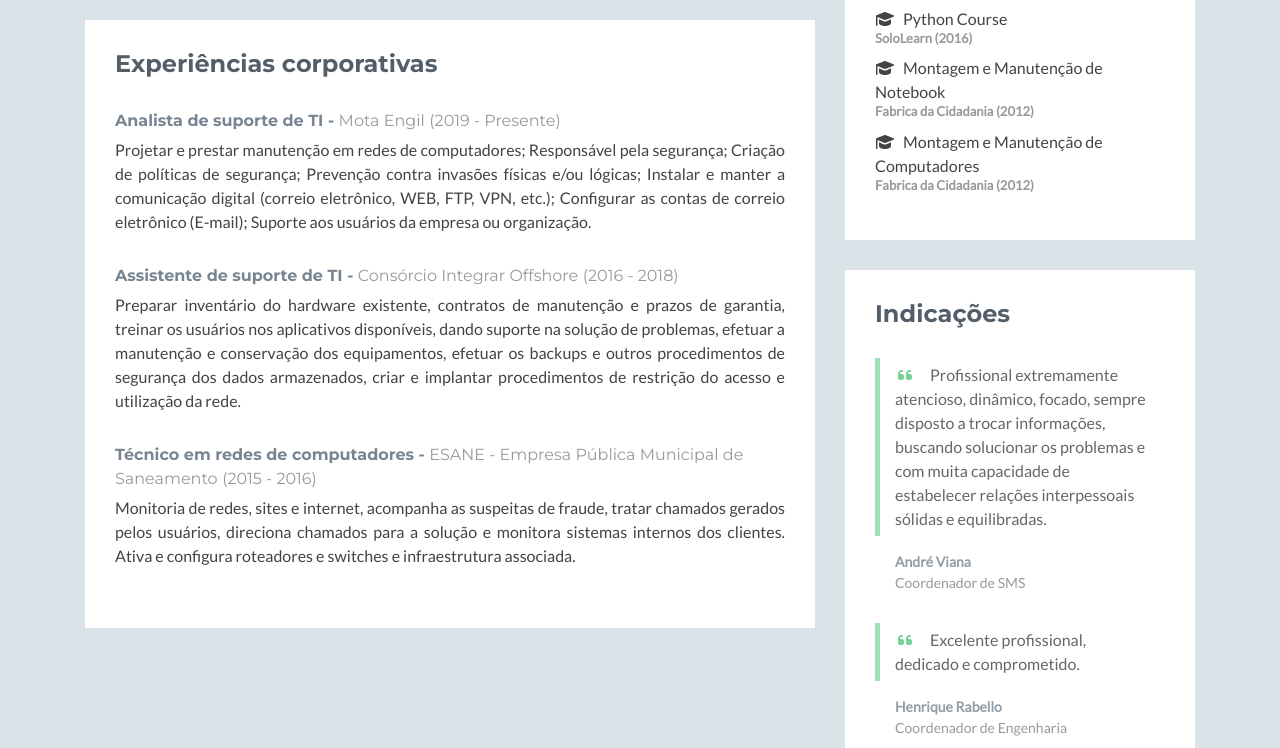
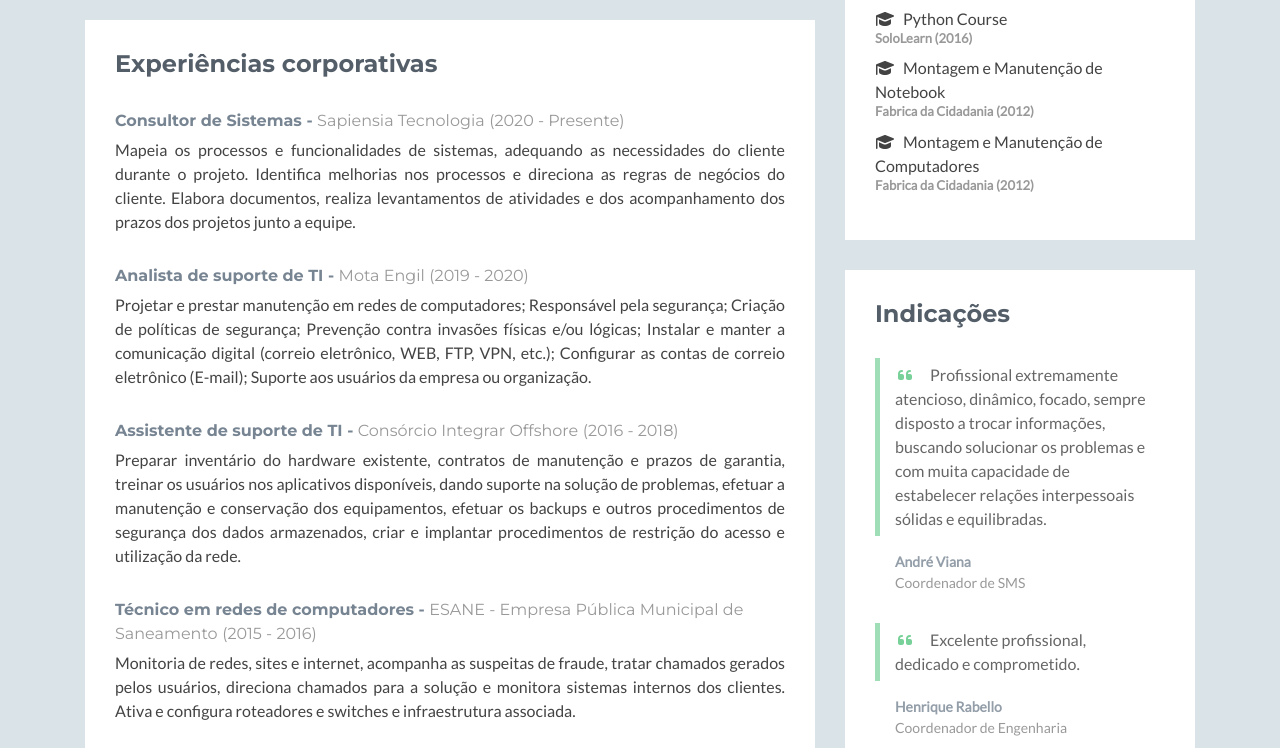
Before and after one commit to Alzemand/alzemand.github.io, a plain HTML site: page index.html in a window 1280 px wide. Shown: the part 2622-3370 px from the top of the page. Drawn offline with Linux system fonts and the light colour scheme; no server answers.

Commit message:
Update index.html
Novo emprego

```diff
--- a/index.html
+++ b/index.html
@@ -212,9 +212,15 @@
                         <h2 class="heading">Experiências corporativas </h2>
                         <div class="content">
                             <div class="item">
+                                <h3 class="title">Consultor de Sistemas - <span class="place"><a href="https://www.sapiensia.com/"></a>
+                                            Sapiensia Tecnologia</a></span> <span class="year">(2020 - Presente)</span></h3>
+                                <p class="text-justify">Mapeia os processos e funcionalidades de sistemas, adequando as necessidades do cliente durante o projeto. Identifica melhorias nos processos e direciona as regras de negócios do cliente. Elabora documentos, realiza levantamentos de atividades e dos acompanhamento dos prazos dos projetos junto a equipe.</p>
+                            </div>
+                            <!--//item-->
+                            <div class="item">
                                 <h3 class="title">Analista de suporte de TI - <span class="place"><a href="http://www.mota-engil.com/"></a>
                                             Mota
-                                            Engil</a></span> <span class="year">(2019 - Presente)</span></h3>
+                                            Engil</a></span> <span class="year">(2019 - 2020)</span></h3>
                                 <p class="text-justify">Projetar e prestar manutenção em redes de computadores;
                                     Responsável pela segurança; Criação de políticas de segurança;
                                     Prevenção contra invasões físicas e/ou lógicas; Instalar e manter a comunicação
```
